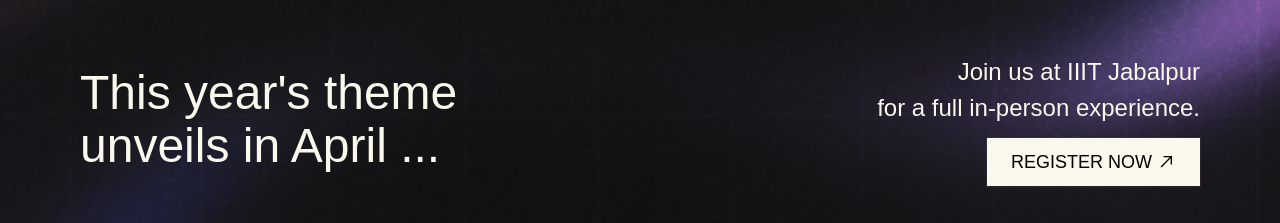
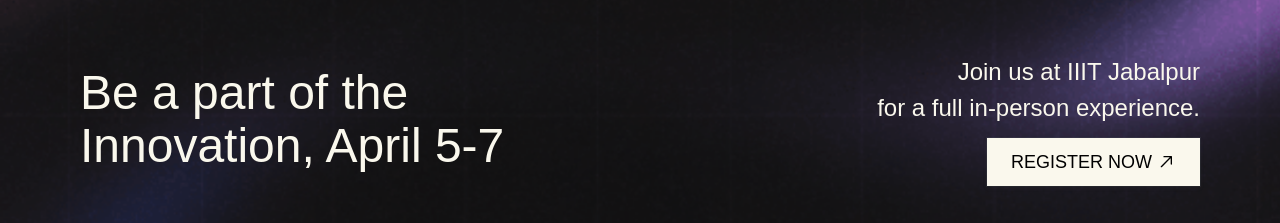
Before and after one commit to BitByte-TPC/hackbyte, a Next.js app: page / in a window 1280 px wide. Shown: the part 186-409 px from the top of the page. Built offline with nearby package versions, Linux system fonts and the light colour scheme; no server answers; a web font is replaced by a local one.

Commit message:
add date in title (#76)

```diff
--- a/components/ThemeTitle/index.jsx
+++ b/components/ThemeTitle/index.jsx
@@ -57,7 +57,7 @@ const ThemeTitle = () => {
         onMouseEnter={textEnter}
         onMouseLeave={textLeave}
       >
-        This year&apos;s theme <br /> unveils in April ...
+       Be a part of the Innovation, April 5-7
       </p>
       <motion.div
         className="cursor"
```
